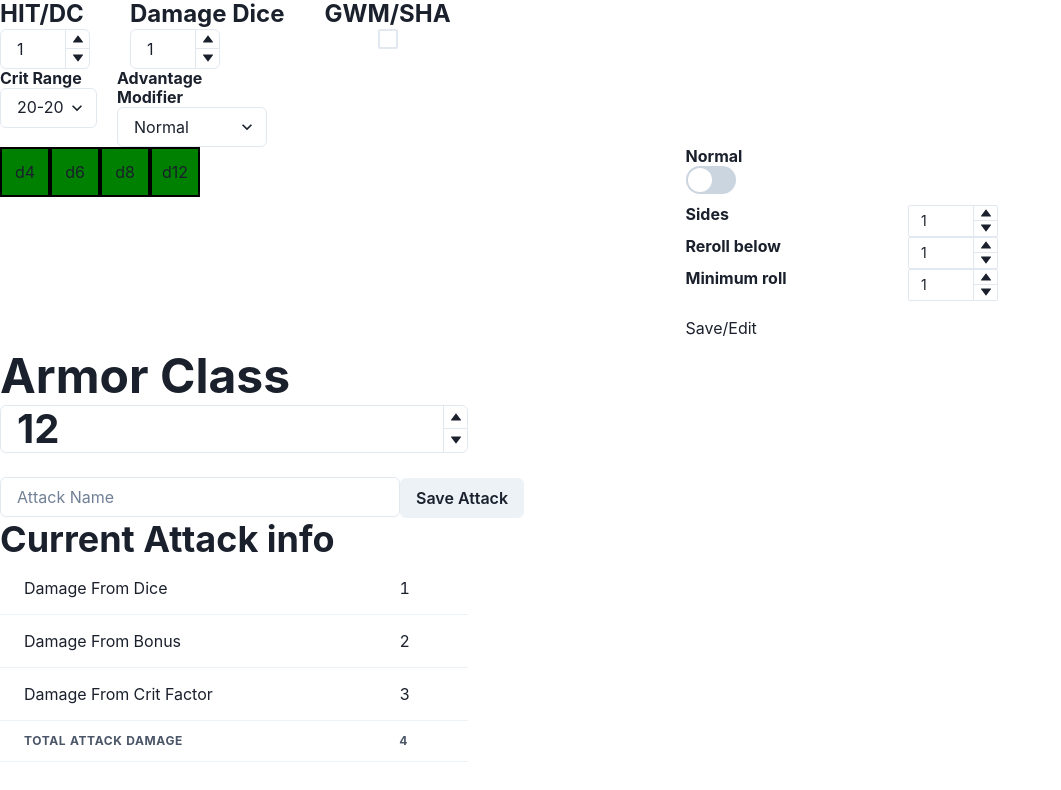
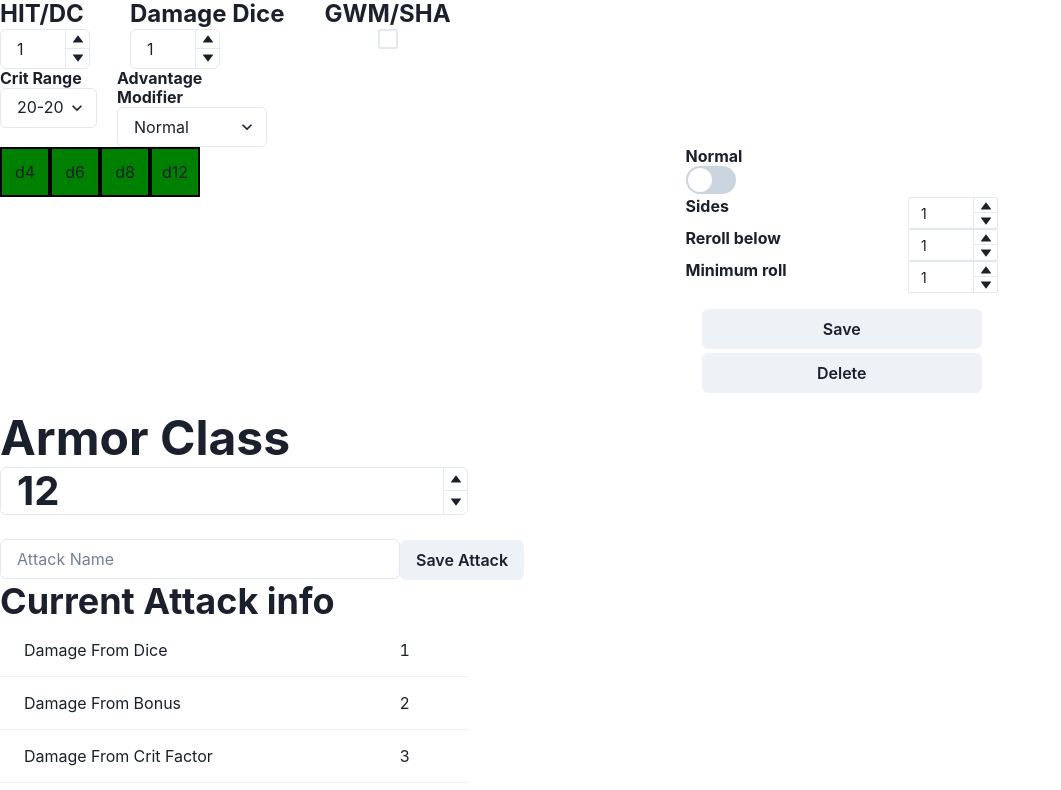
Before and after one commit to vzsoares/DnD-dpr-Calculator, a Next.js app: page / in a window 1280 px wide. Shown: the top 790 px of the page, without its empty margins (0-1061 px from the left). Built offline with nearby package versions, Linux system fonts and the light colour scheme.

Commit message:
enh:DieSection

```diff
--- a/packages/components/NumberInputWithTitle.js
+++ b/packages/components/NumberInputWithTitle.js
@@ -5,7 +5,6 @@ import {
   NumberInputStepper,
   NumberIncrementStepper,
   NumberDecrementStepper,
-  Box,
   Flex,
   Heading,
 } from "@chakra-ui/react";
--- a/packages/components/SingleDie.js
+++ b/packages/components/SingleDie.js
@@ -2,7 +2,7 @@ import { Box } from "@chakra-ui/react";
 export default function SingleDie({ props: { value, func } }) {
   function handleClick(e) {
     e.preventDefault();
-    func();
+    func(value);
   }
   return (
     <Box h='50px' w='50px' bgColor='green' border='2px solid black'>
--- a/packages/sections/DieSection.js
+++ b/packages/sections/DieSection.js
@@ -2,12 +2,15 @@
 import React, { useState } from "react";
 import SingleDie from "../components/SingleDie";
 import NumberInputWithTitle from "../components/NumberInputWithTitle";
-import { Grid, Heading, Box, Flex, Switch } from "@chakra-ui/react";
+import { Grid, Heading, Box, Flex, Switch, Button } from "@chakra-ui/react";
 import { useCalculatorContext } from "../features/calculatorContext.js";
 
 export default function DieSection() {
-  const { damageDiceList, setDamageDiceList } = useCalculatorContext();
+  const { damageDiceList, setDamageDiceList, critDiceList, setCritDiceList } =
+    useCalculatorContext();
+
   const [switchState, setSwitchState] = useState(false);
+
   const dieProperties = [
     { roll: "Sides", value: 1, setValue: () => {}, flexDir: "row" },
     { roll: "Reroll below", value: 1, setValue: () => {}, flexDir: "row" },
@@ -17,7 +20,6 @@ export default function DieSection() {
   const dies = [4, 6, 8, 12];
   return (
     <>
-      {/* TODO change layout */}
       <Grid
         templateAreas={`"a a a a d" "c c c c e" "c c c c e" "c c c c b"`}
         minW={"200px"}
@@ -31,7 +33,7 @@ export default function DieSection() {
                 key={index}
                 props={{
                   value: element,
-                  func: () => setDamageDiceList([...damageDiceList, element]),
+                  func: (e) => setDamageDiceList([...damageDiceList, e]),
                 }}
               />
             );
@@ -66,7 +68,11 @@ export default function DieSection() {
             );
           })}
         </Flex>
-        <Flex gridArea={"b"}>Save/Edit</Flex>
+        {/* save/delete btn */}
+        <Flex gridArea={"b"} flexDir='column' gap='1' p='1rem'>
+          <Button>Save</Button>
+          <Button>Delete</Button>
+        </Flex>
         <Box gridArea={"c"} mt='1'>
           <Grid
             templateColumns='repeat(6,1fr)'
```
Also changed, not shown: packages/features/calculatorContext.js (+11 -9 lines).
